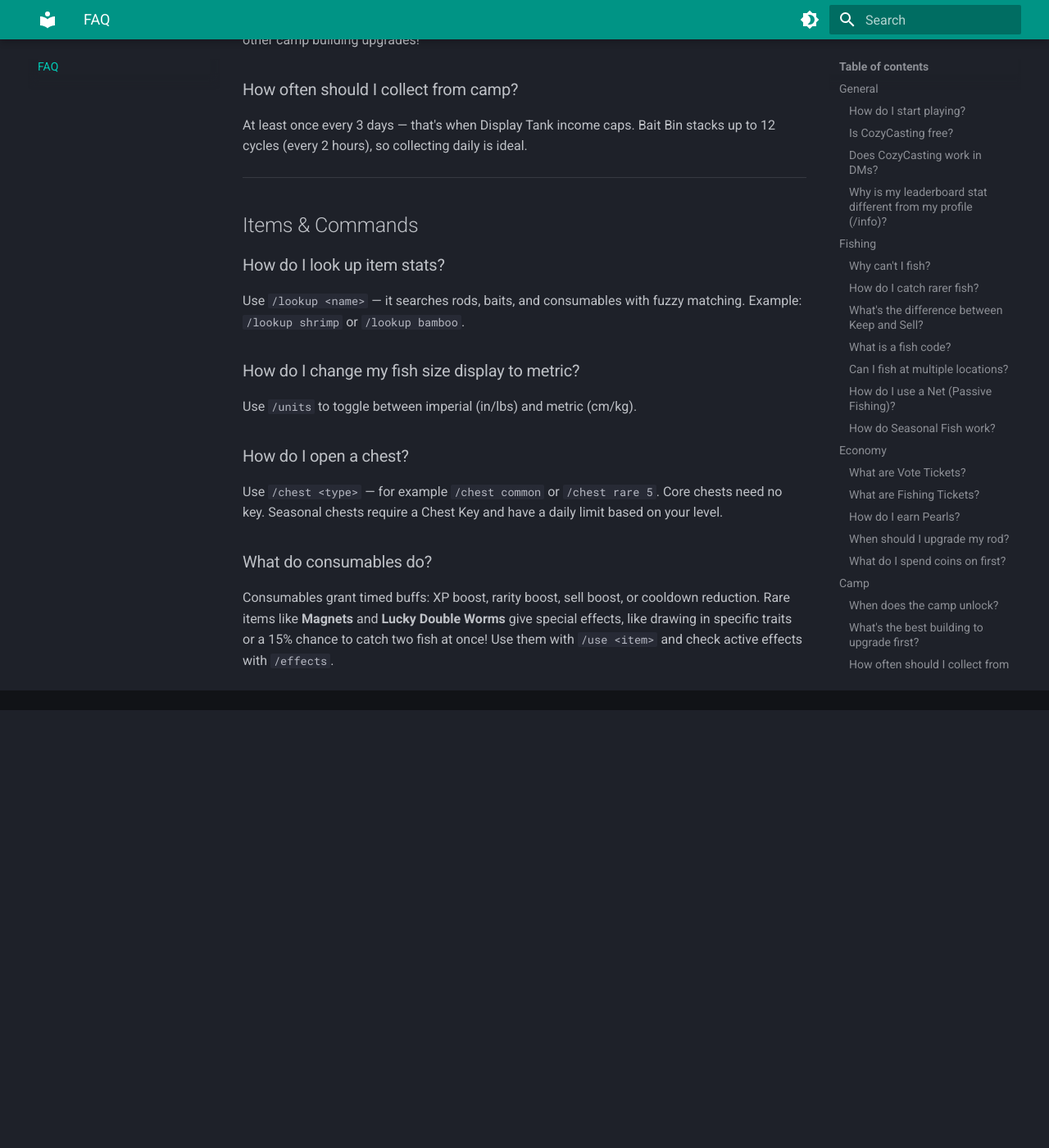
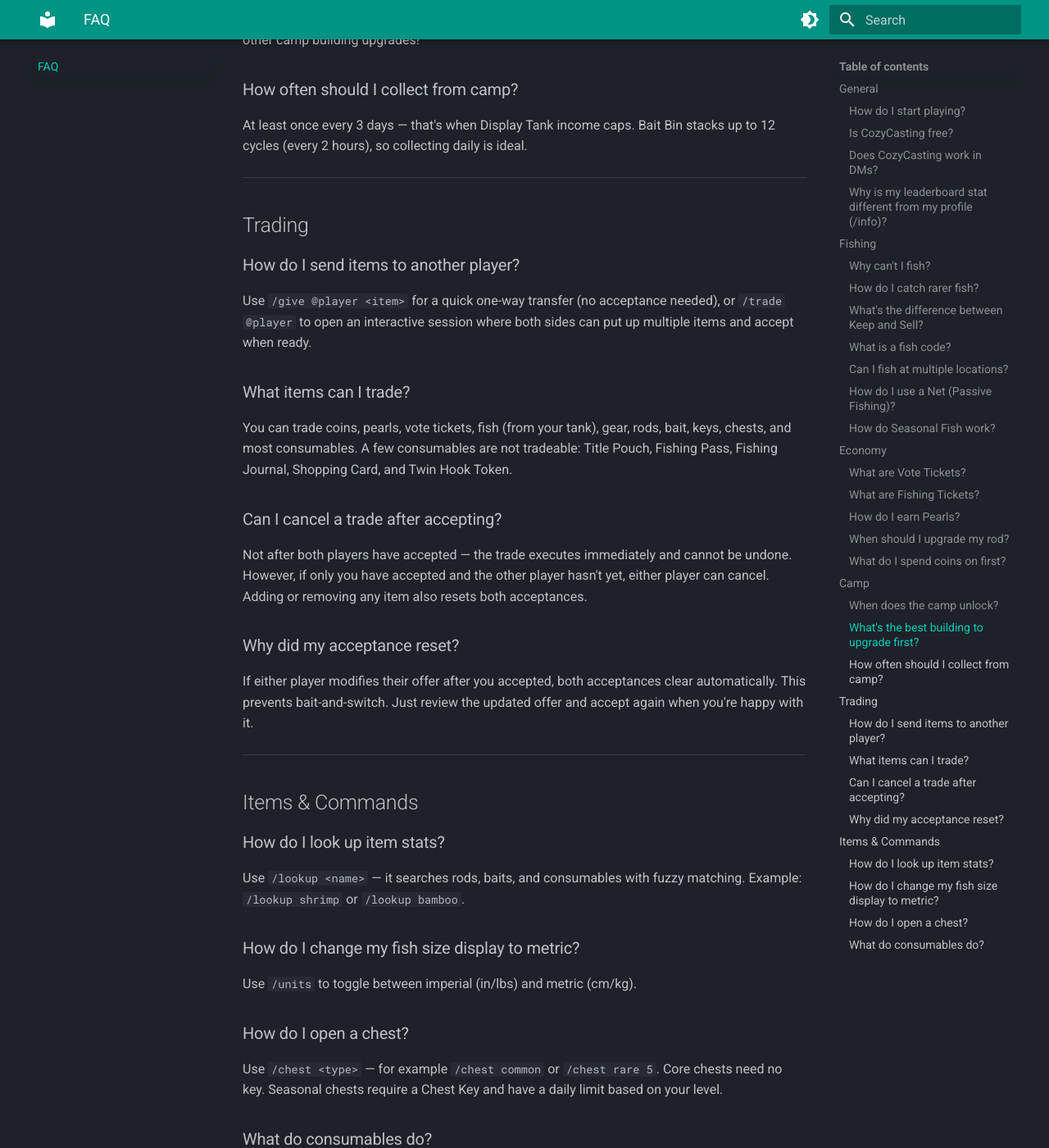
Before and after one commit to CozyCasting/Docs, an MkDocs documentation site: the page built from docs/faq.md, in a window 1280 px wide and 1400 px high, scrolled down 2866 px. Shown: the whole window at 82% size. Built offline with MkDocs 1.6.1 and Material for MkDocs 9.7.7, drawn with Linux system fonts in a browser that asks for light colours; before the commit the page ends 3732 px from its top, so only the background shows below that.

Commit message:
docs: update from cozyCasting3 2026-04-30

````diff
--- a/docs/commands/index.md
+++ b/docs/commands/index.md
@@ -20,6 +20,7 @@
 |----------|-------------|------|
 | Fishing | Catch fish, view your tank, sell, and rename | [Fishing](fishing.md) |
 | Economy | Shop, buy gear, check your wallet and inventory | [Economy](economy.md) |
+| Trading | Send items to other players or open interactive trade sessions | [Trading](trading.md) |
 | Travel | Explore different fishing locations | [Travel](travel.md) |
 | Profile | View stats, level progress, achievements, and leaderboards | [Profile](profile.md) |
 | Misc | Daily rewards, chests, consumables, camp, nets, and more | [Misc](misc.md) |
--- /dev/null
+++ b/docs/commands/trading.md
@@ -0,0 +1,102 @@
+# Trading Commands
+
+Send items to other players or open an interactive trade session.
+
+## /give
+
+Send one item (or currency) directly to another player — no acceptance required.
+
+- **Usage:** `/give <target> <item> [quantity]`
+- **Cooldown:** 60 seconds
+
+| Parameter | Required | Description |
+|-----------|----------|-------------|
+| `target` | Yes | The Discord member you're sending to |
+| `item` | Yes | What to send — see [Item Input](#item-input) below |
+| `quantity` | No | How many to send (stackable items only, defaults to 1) |
+
+After you run the command, a private confirmation embed shows what you're about to send. Click **Confirm** to complete the transfer or **Cancel** to abort. This cannot be undone.
+
+**Examples:**
+
+```
+/give @Alice 500 coins
+/give @Alice 2 energy drinks
+/give @Alice ABC123DE
+/give @Alice common chest 3
+```
+
+---
+
+## /trade
+
+Open a two-way interactive trade session with another player.
+
+- **Usage:** `/trade <target>`
+- **Cooldown:** 60 seconds
+
+### How a trade works
+
+1. **Invite** — You run `/trade @Bob`. An invite embed appears in chat and pings Bob.
+2. **Accept** — Bob clicks **Accept**. A private trade thread opens off the invite message.
+3. **Add items** — Both players type items into the thread (see [Item Input](#item-input)). The embed in the main channel updates in real time to show each side's offer.
+4. **Remove items** — Type `remove <item>` in the thread, or `remove <fish code>` for a specific fish.
+5. **Accept** — Each player clicks **Accept** on the trade embed when satisfied. The status shows who has accepted: *Alice ✅ — Bob ⏳*.
+6. **Complete** — Once both players have accepted, the trade executes immediately.
+
+!!! warning "Bait-and-switch protection"
+    If either player adds or removes an item **after** the other has already accepted, both acceptances reset. You'll both need to re-accept the updated offer.
+
+!!! info "Timeouts"
+    The invite expires after **2 minutes** if not accepted. An open trade session expires after **5 minutes** of inactivity. All items stay with their original owners on timeout.
+
+---
+
+## Item Input
+
+Both `/give` and the trade thread accept the same item formats:
+
+| Format | Example | What it does |
+|--------|---------|--------------|
+| `<amount> coins` | `500 coins` | Offer coins |
+| `<amount> pearls` | `50 pearls` | Offer pearls |
+| `<amount> voting tickets` | `3 voting tickets` | Offer vote tickets |
+| Fish short code | `ABC123DE` | Offer a specific fish from your tank |
+| Gear short code | `a1b2c3` | Offer a specific gear item |
+| Item name | `2 energy drinks` | Offer consumable(s) from your inventory |
+| Item name | `common chest 3` | Offer chests from your inventory |
+
+Fish codes are the 8-character codes shown on each fish (e.g. from `/fishinfo`). Gear codes are the 6-character codes shown in `/inventory`.
+
+Item names support fuzzy matching, so `energy drink`, `energy drinks`, and `energy` all work.
+
+---
+
+## What Can Be Traded
+
+**Tradeable:**
+
+- Coins, Pearls, Vote Tickets
+- Fish (from your tank, not in an active breeding session)
+- Gear items
+- Rods, bait, chest keys
+- Most consumables (XP boosts, rarity boosts, sell boosts, magnets, etc.)
+- Chests (common, rare, epic, legendary, seasonal)
+
+**Not tradeable:**
+
+- Title Pouch
+- Fishing Pass
+- Fishing Journal
+- Shopping Card
+- Twin Hook Token
+- Fish currently in an active breeding session
+
+---
+
+## Limits
+
+- Up to **10 items per side** in a single `/trade` session (currencies do not count toward this limit)
+- Both players must have an account (must have fished at least once)
+- You can only be in one active trade at a time
+- You cannot trade with bots or with yourself
--- a/docs/faq.md
+++ b/docs/faq.md
@@ -95,6 +95,26 @@
 
 ---
 
+## Trading
+
+### How do I send items to another player?
+
+Use `/give @player <item>` for a quick one-way transfer (no acceptance needed), or `/trade @player` to open an interactive session where both sides can put up multiple items and accept when ready.
+
+### What items can I trade?
+
+You can trade coins, pearls, vote tickets, fish (from your tank), gear, rods, bait, keys, chests, and most consumables. A few consumables are not tradeable: Title Pouch, Fishing Pass, Fishing Journal, Shopping Card, and Twin Hook Token.
+
+### Can I cancel a trade after accepting?
+
+Not after both players have accepted — the trade executes immediately and cannot be undone. However, if only you have accepted and the other player hasn't yet, either player can cancel. Adding or removing any item also resets both acceptances.
+
+### Why did my acceptance reset?
+
+If either player modifies their offer after you accepted, both acceptances clear automatically. This prevents bait-and-switch. Just review the updated offer and accept again when you're happy with it.
+
+---
+
 ## Items & Commands
 
 ### How do I look up item stats?
--- a/mkdocs.yml
+++ b/mkdocs.yml
@@ -64,6 +64,7 @@
     - Overview: commands/index.md
     - Fishing: commands/fishing.md
     - Economy: commands/economy.md
+    - Trading: commands/trading.md
     - Travel: commands/travel.md
     - Profile: commands/profile.md
     - Misc: commands/misc.md
````
Also changed, not shown: docs/roadmap.md (+1 -1 lines).
